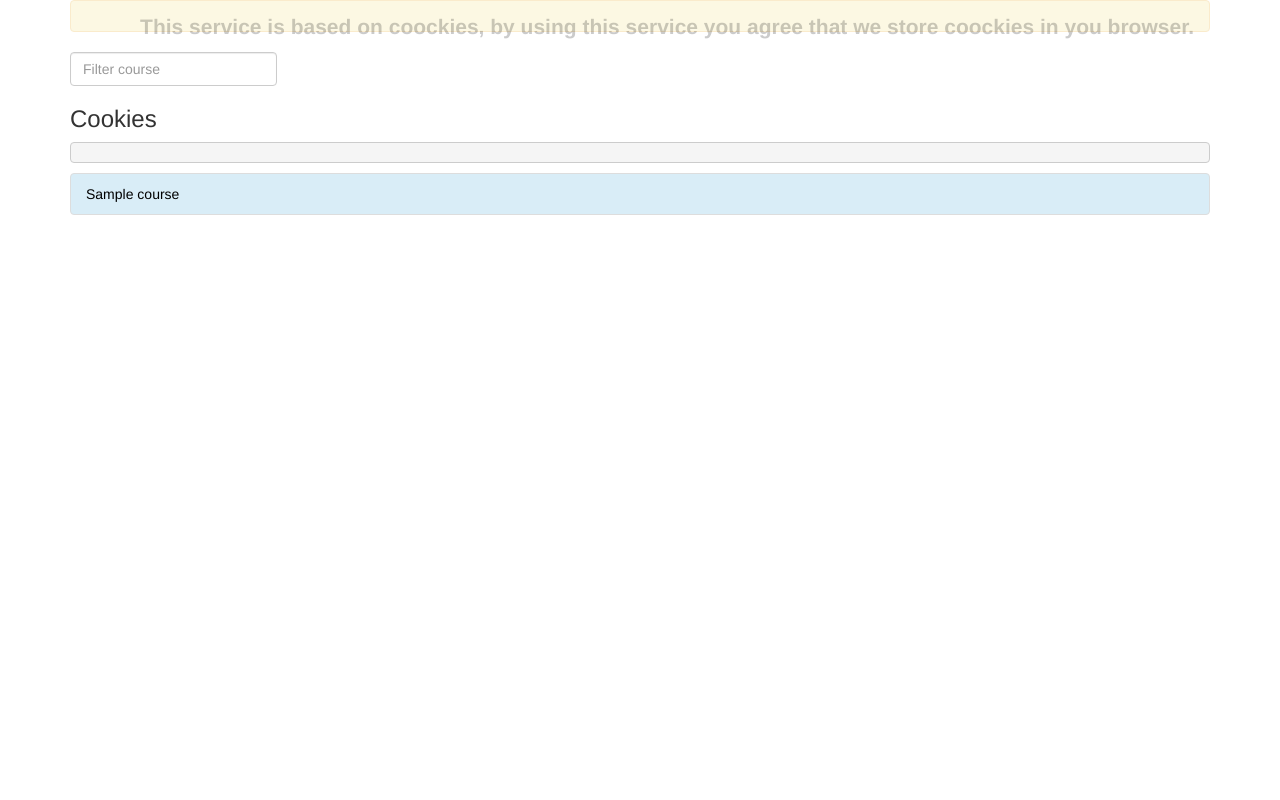
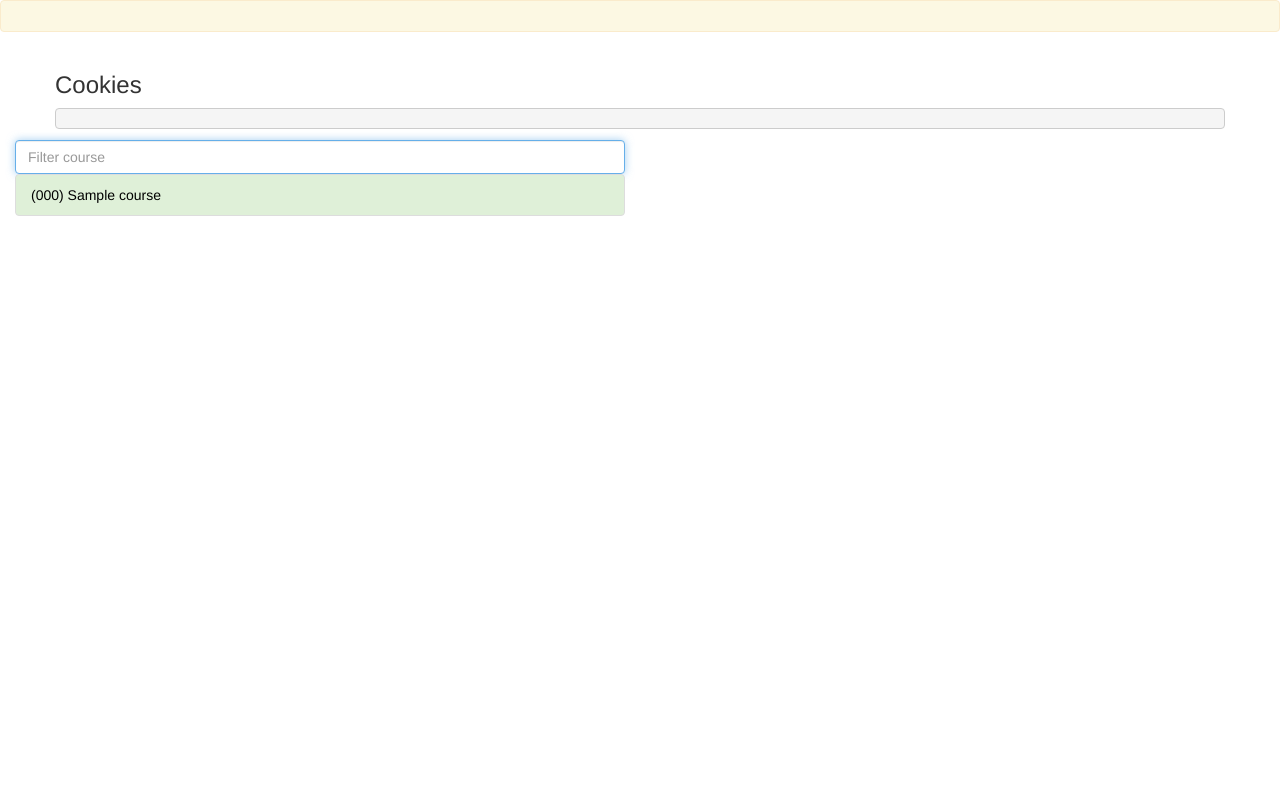
Before and after one commit to Kodkollektivet/UniTime-server, a Django app: page /a/ in a window 1280 px wide. Run offline with Django 3.2, Linux system fonts and the light colour scheme; tables that the repository leaves empty hold one stand-in row (values such as "Sample post"); some libraries are stand-ins or nearby versions.

Commit message:
Angular application updated. Can add and remove course and events from view. Cookie can be set but now used.

```diff
--- a/server/django/angular/static/angular/js/controllers.js
+++ b/server/django/angular/static/angular/js/controllers.js
@@ -1,11 +1,15 @@
 var myAppController = angular.module('unitime.controllers', []);
 
 myAppController.controller('unicontrol', function UniControl($scope, Course, Event, $scope, $cookies, $http){
-    $scope.courses = {};
-    $scope.events = {};
+    $scope.courses = [];
+    $scope.events = [];
+    $scope.selected_courses = [];
 
     Course.query(function(response){
-        $scope.courses = response;
+        for (var i = 0 ; i < response.length ; i++){
+            $scope.courses.push(response[i]);
+        }
+        //$scope.courses = response.data;
     });
 
     $scope.saveToCoockie = function(course){
@@ -18,14 +22,15 @@ myAppController.controller('unicontrol', function UniControl($scope, Course, Eve
 
     };
 
-    $scope.list = $cookies.get('courses');
+    $scope.list = $cookies.getObject('courses');
 
-  $scope.getEvents = function (course_code) {
+    $scope.getCourse = function (course_code) {
         $http({
-        url: '/api/event/',
+            url: '/api/course/',
             headers: {'Content-Type': 'application/x-www-form-urlencoded'},
             method: "POST",
             dataType: 'json',
+            async: false,
             transformRequest: function(obj) {
                 var str = [];
                 for(var p in obj)
@@ -35,7 +40,64 @@ myAppController.controller('unicontrol', function UniControl($scope, Course, Eve
             data: {course: course_code}
         })
             .then(function(response) {
-            $scope.services.push.apply($scope.services, data.services);
+                for ( var i = 0 ; i < response.data.length ; i++){
+                    $scope.selected_courses.push(response.data[i]);
+                    $scope.getEvents(response.data[i]['course_code']);
+                    $cookies.putObject('courses', response.data[i]['course_code']);
+                }
+            },
+            function(response) { // optional
+                alert(response);
+            });
+    };
+
+    $scope.removeCourse = function(course_in){
+        $scope.selected_courses.splice($scope.selected_courses.indexOf(course_in), 1);
+
+        angular.forEach($scope.events, function(course){
+            //console.log(course_in['course_code']);
+            //console.log(course['course_code']);
+            if (course_in['course_code'] == course['course_code']){
+                //console.log("LIKA");
+                $scope.events = _.without($scope.events, course);
+            }
+        });
+        /*
+        for (var i = 0; i < $scope.events.length ; i++){
+
+            if ($scope.events[i]['course_code'].localeCompare(course['course_code']) == 0){
+
+                console.log($scope.events[i]['course_code']);
+                console.log(course['course_code']);
+                console.log("");
+                var index = $scope.events[i];
+                console.log(index);
+                $scope.events.splice($scope.events.indexOf($scope.events[i],1));
+
+            }
+        }
+        */
+    };
+
+    $scope.getEvents = function (course_code) {
+        $http({
+            url: '/api/event/',
+            headers: {'Content-Type': 'application/x-www-form-urlencoded'},
+            method: "POST",
+            dataType: 'json',
+            async: false,
+            transformRequest: function(obj) {
+                var str = [];
+                for(var p in obj)
+                    str.push(encodeURIComponent(p) + "=" + encodeURIComponent(obj[p]));
+                return str.join("&");
+            },
+            data: {course: course_code}
+        })
+            .then(function(response) {
+                for ( var i = 0 ; i < response.data.length ; i++){
+                    $scope.events.push(response.data[i]);
+                }
             },
             function(response) { // optional
                 // failed
--- a/server/django/angular/static/angular/js/services.js
+++ b/server/django/angular/static/angular/js/services.js
@@ -1,6 +1,8 @@
 angular.module('unitime.services', ['ngResource'])
     .factory('Course', function($resource) {
-      return $resource('/api/course/');
+      return $resource('/api/course/', {}, {
+          query: { method: "GET", isArray: true }
+      });
     })
     .factory('Event', function($resource) {
       return $resource('/api/event/');
--- a/server/django/angular/templates/angular/index.html
+++ b/server/django/angular/templates/angular/index.html
@@ -1,6 +1,6 @@
 {% load staticfiles %}
 <!DOCTYPE html>
-<html>
+<html style="height: 100%; margin: 0; padding: 0;">
 <head lang="en">
     <meta charset="UTF-8">
     <meta http-equiv="X-UA-Compatible" content="IE=edge">
@@ -36,47 +36,94 @@
     <!-- CSS End -->
 
 </head>
-<body ng-app="unitime">
+<body ng-app="unitime" style="height: 100%; margin: 0; padding: 0;">
 
-<div class="container">
+
 
     <!-- Coockies warning -->
     <div class="alert alert-warning">
         <a href="#" class="close" data-dismiss="alert">
-            This service is based on coockies, by using this service you agree that we store coockies in you browser.
+            <!--This service is based on coockies, by using this service you agree that we store coockies in you browneye.-->
         </a>
     </div>
 
 
-    <form class="form-inline">
-        <div class="form-group">
-            <input type="text" class="form-control" ng-model="filterCourses" placeholder="Filter course">
-        </div>
-    </form>
+
 
 
         <div ng-controller="unicontrol">
 
-            <div ng-repeat="event in events">
-                [[ event ]]
+            <div class="container">
+            <div class="row">
+                <h3>Cookies</h3>
+                <pre>[[ list|json]]</pre>
+            </div>
             </div>
 
-              <h3>Cookies</h3>
-            <pre>[[ list|json]]</pre>
+            <div class="col-lg-12 col-md-12">
+                <div ng-repeat="course in selected_courses">
+                    <a ng-click="removeCourse(course)">
+                        [[ course.name_sv ]]
+                    </a>
+                </div>
+            </div>
 
-            <ul class="list-group">
-                <div ng-repeat="course in courses | filter : filterCourses">
-                    <div ng-if="$index % 2 == 0">
-                        <li ng-click="saveToCoockie(course)" class="list-group-item list-group-item-info" style="color: black;">[[ course.name_en ]]</li>
-                    </div>
-                    <div ng-if="$index % 2 != 0">
-                        <li ng-click="getEvents(course.course_code)" class="list-group-item">[[ course.name_en ]]</li>
+            <!-- Courses -->
+            <div class="col-lg-6 col-md-6">
+
+                <!-- Filter Courses Input -->
+                <form class="form-inline">
+                    <input type="text" class="form-control" ng-model="filterCourses" placeholder="Filter course" autofocus style="width: 100%">
+                </form><!-- Filter Courses Input End -->
+                <div class="list-group" style="height: 200pt; overflow: scroll; overflow-x: hidden;">
+                    <div ng-repeat="course in courses | filter : filterCourses">
+                        <div ng-if="$index % 2 == 0">
+                            <a href="" class="list-group-item list-group-item-success" ng-click="getCourse(course.course_code)" style="color: black;">
+                                ([[course.course_code]]) [[ course.name_en ]]
+                            </a>
+
+                        </div>
+                        <div ng-if="$index % 2 != 0">
+                            <a href="" class="list-group-item list-group-item-danger" ng-click="getCourse(course.course_code)" style="color: black;">
+                                ([[course.course_code]]) [[ course.name_en ]]
+                            </a>
+                        </div>
                     </div>
                 </div>
-            </ul>
+            </div><!-- Courses Ends -->
+
+            <!-- Events -->
+            <div class="col-lg-6 col-md-6">
+                <ul class="list-group" style="height: 300pt; overflow: scroll; overflow-x: hidden;">
+                    <div ng-repeat="event in events | orderBy: 'startdate'">
+
+                        <div ng-if="$index % 2 == 0">
+                            <li class="list-group-item list-group-item-warning" style="color: black;">
+                                <div>[[ event.info ]]</div>
+                                <div>[[ event.startdate ]]</div>
+                                <div>[[ event.room ]]</div>
+                            </li>
+                        </div>
+                        <div ng-if="$index % 2 != 0">
+                            <li class="list-group-item" style="color: black;">
+                                <div>[[ event.info ]]</div>
+                                <div>[[ event.startdate ]]</div>
+                                <div>[[ event.room ]]</div>
+                            </li>
+                        </div>
+
+                    </div>
+                </ul>
+            </div>
+
+              <!--<h3>Cookies</h3>-->
+            <!--<pre>[[ list|json]]</pre>-->
+
+
+
         </div>
 
 
-</div> <!-- Container ends -->
+
 </body>
 </html>
```
Lines whose indentation alone changed are shown as unchanged.
